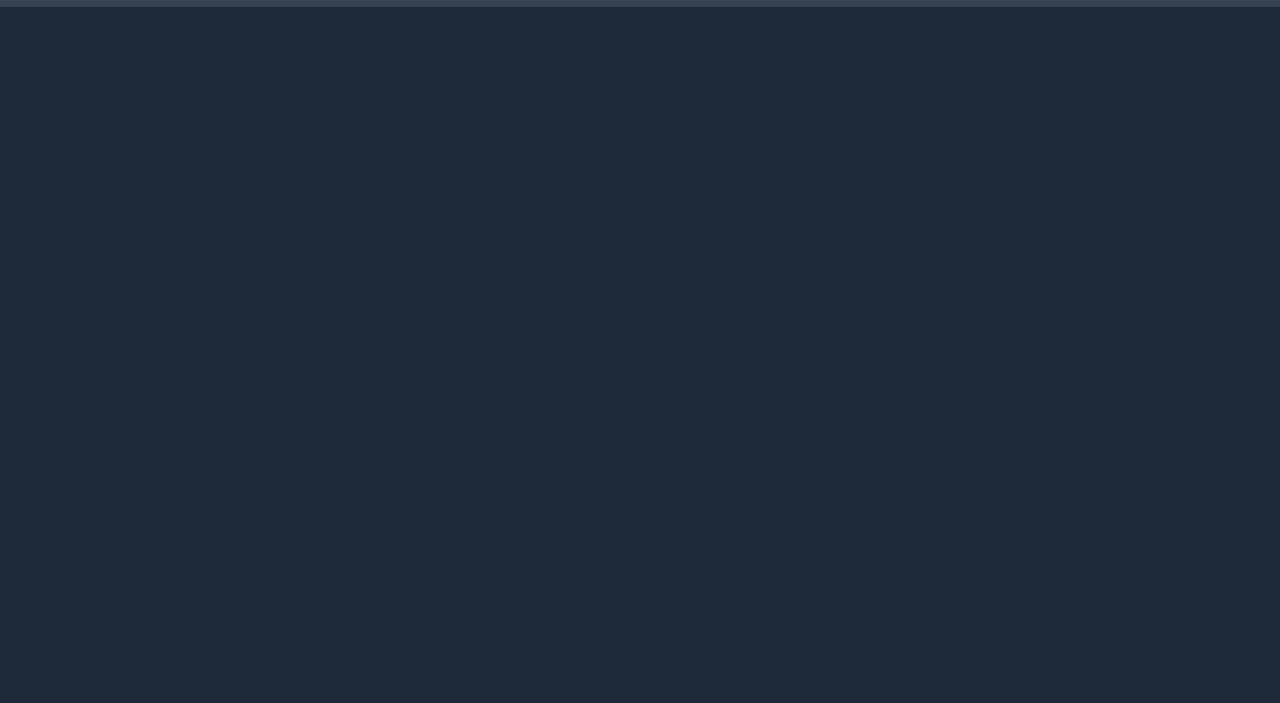
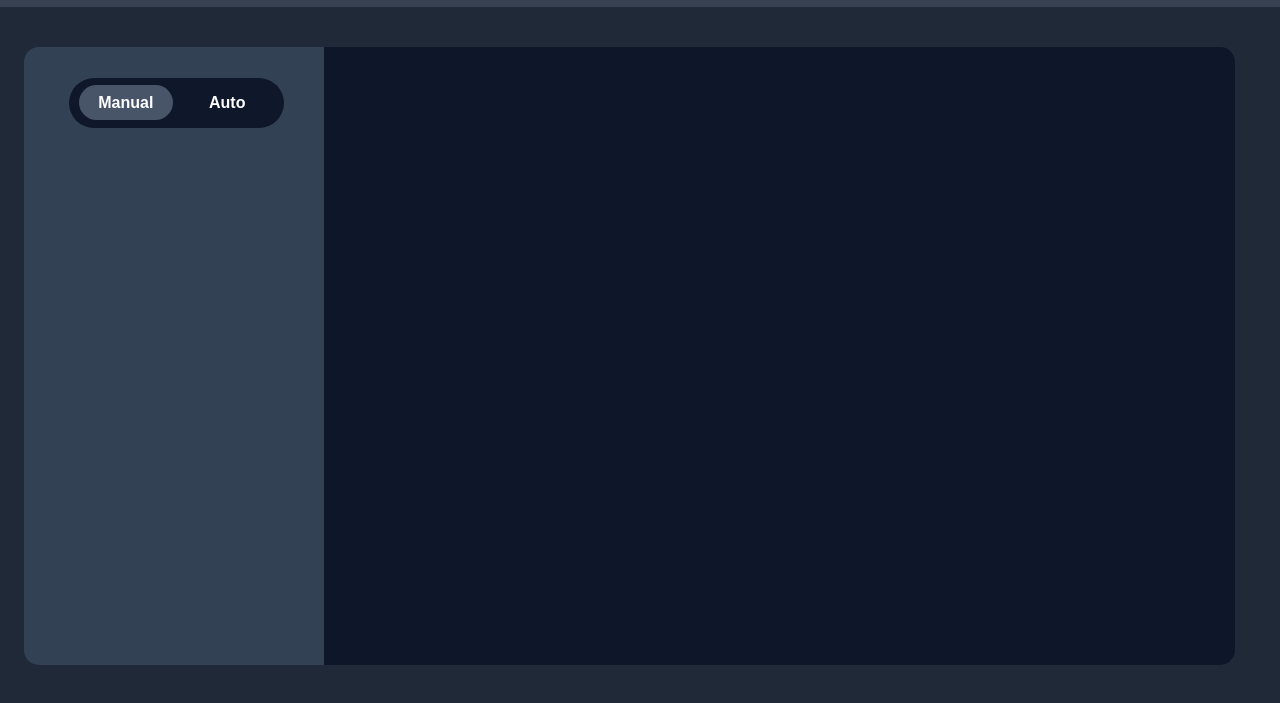
Before and after one commit to twistedcarts/plinko, a plain HTML site: page index.html in a window 1280 px wide. Shown: the part 53-756 px from the top of the page. Drawn offline with Linux system fonts and the light colour scheme.

Commit message:
Create sidebar & button div

```diff
--- a/index.html
+++ b/index.html
@@ -15,6 +15,16 @@
             <div class="add_money">Add</div>
         </div>
     </div>
+
+    <div class="game_grid">
+        <div class="game_bg"></div>
+        <div class="game_sidebar_left">
+            <div class="top_btn_grid">
+                <div class="manual_drop_btn">Manual</div>
+                <div class="auto_drop_btn">Auto</div>
+            </div>
+        </div>
+    </div>
 </body>
 <script src="script.js"></script>
 </html>
--- a/style.css
+++ b/style.css
@@ -70,6 +70,77 @@ body {
     font-size: 17px;
 }
 
+.game_bg {
+    height: 618px;
+    width: 93%;
+    background-color: rgb(14, 23, 41);
+    border-radius: 15px;
+    display: flex;
+    justify-content: center;
+    align-items: center;
+    margin: 20px auto;
+    position: relative;
+}
+
+.game_grid {
+    width: 100%;
+    display: flex;
+    justify-content: center;
+    align-items: flex-start;
+    padding-top: 20px;
+    position: relative;
+}
+
+.game_sidebar_left {
+    width: 300px;
+    height: 618px;
+    background-color: rgb(51, 65, 85);
+    border-top-left-radius: 15px;
+    border-bottom-left-radius: 15px;
+    position: absolute;
+    left: 0;
+    z-index: 1;
+    top: 40px;
+    left: 24px;
+}
+
+.top_btn_grid {
+    width: 65%;
+    height: 50px;
+    background-color: rgb(15,23,42);
+    border-radius: 50px;
+    position: absolute;
+    left: 15%;
+    top: 5%;
+    display: flex;
+    justify-content: space-between;
+    align-items: center;
+    padding: 0 10px;
+}
+
+.manual_drop_btn, .auto_drop_btn {
+    width: 48%;
+    height: 35px;
+    border-radius: 25px;
+    display: flex;
+    align-items: center;
+    justify-content: center;
+    color: white;
+    font-weight: bold;
+    cursor: pointer;
+    transition: background-color 0.2s;
+}
+
+.auto_drop_btn {
+    background-color: rgb(15,23,42);
+}
+
+.manual_drop_btn {
+    background-color: rgb(72,85,105);
+}
+.manual_drop_btn:hover, .auto_drop_btn:hover {
+    background-color: rgb(83, 97, 119)
+}
 
 @media (max-width: 768px) {
     .top_bar_grid {
```
